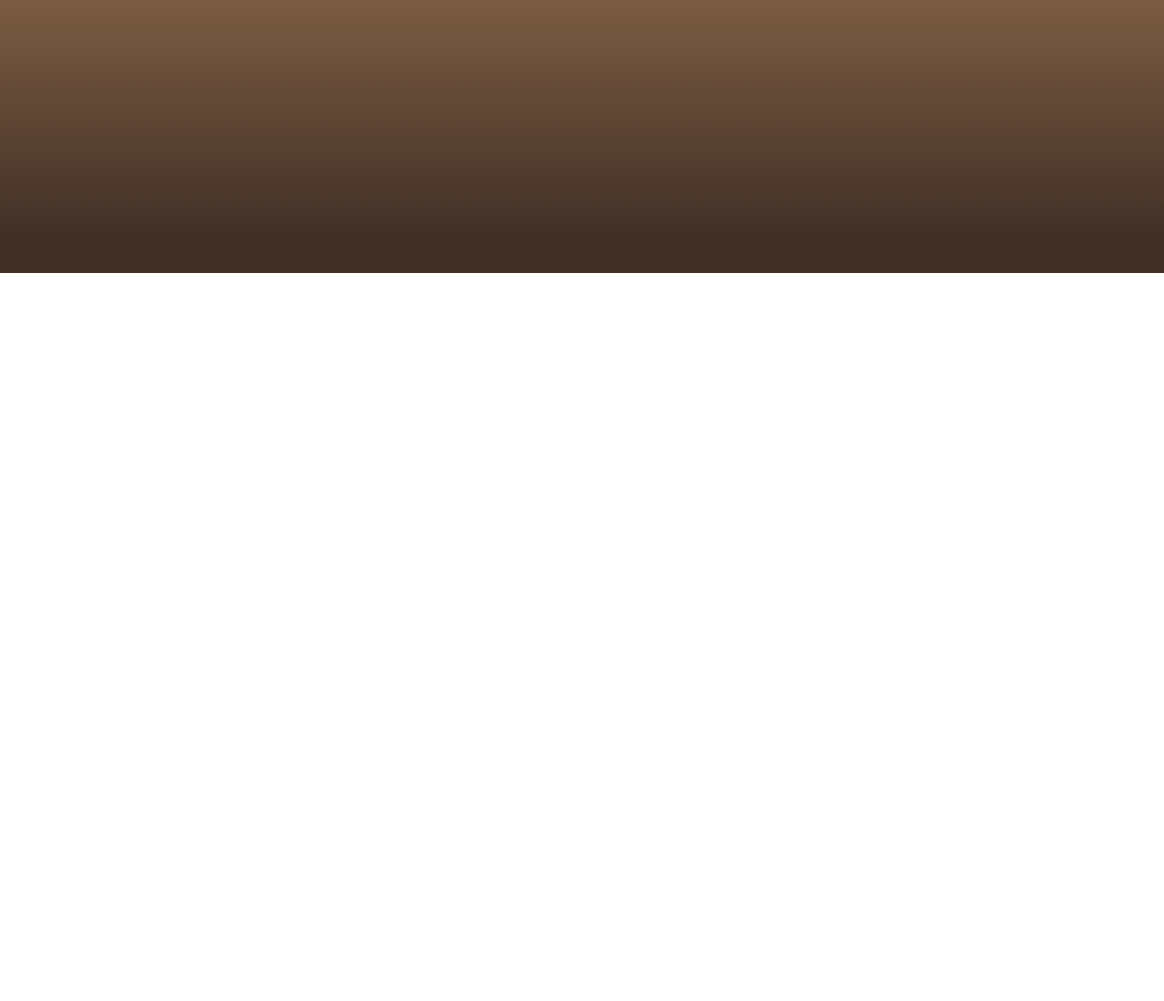
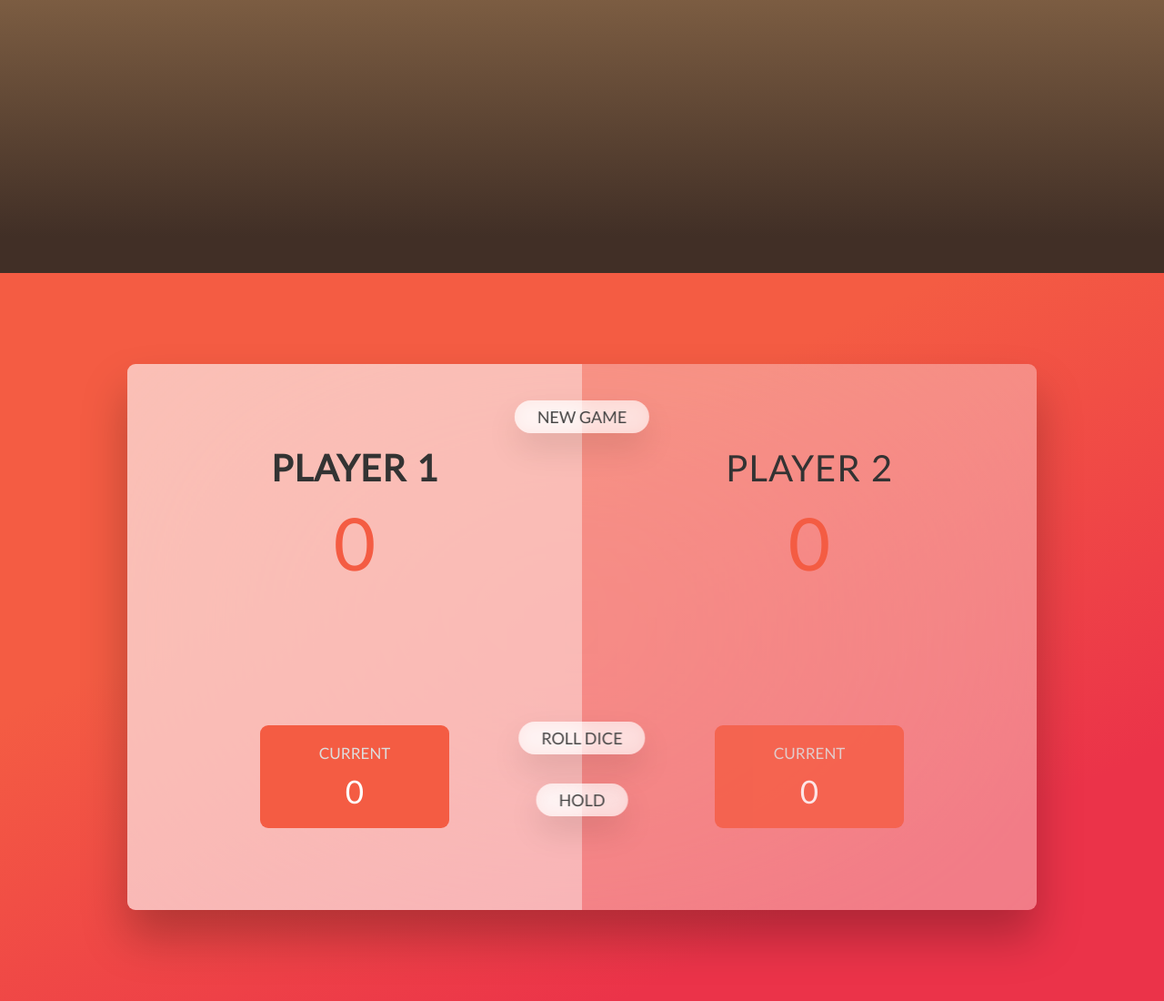
Before and after one commit to chernnovaa/my-JScode, a website: page index.html in a window 1280 px wide. Shown: the part 2100-3200 px from the top of the page at 91% size. Before the commit the page ends 2400 px from the top, so only its background shows below. Drawn offline with Linux system fonts and the light colour scheme.

Commit message:
Adding pig game

```diff
--- a/index.html
+++ b/index.html
@@ -132,6 +132,32 @@
 
       <div class="overlay hidden"></div>
     </section>
+
+    <section class="pig">
+      <div class="pig__box">
+        <div class="pig__player player--0 player--active">
+          <h2 class="pig__player-name" id="name--0">Player 1</h2>
+          <p class="pig__player-score" id="score--0">43</p>
+          <div class="current">
+            <p class="current__label">Current</p>
+            <p class="current__score" id="current--0">0</p>
+          </div>
+        </div>
+        <div class="pig__player player--1">
+          <h2 class="pig__player-name" id="name--1">Player 2</h2>
+          <p class="pig__player-score" id="score--1">24</p>
+          <div class="current">
+            <p class="current__label">Current</p>
+            <p class="current__score" id="current--1">0</p>
+          </div>
+        </div>
+
+        <img class="dice" src="dice-5.png" alt="Playing dice">
+        <button class="pig__btn btn--new">New game</button>
+        <button class="pig__btn btn--roll">Roll dice</button>
+        <button class="pig__btn btn--hold">Hold</button>
+      </div>
+    </section>
   </main>
 
   <script src="script.js"></script>
--- /dev/null
+++ b/sass/_pig.scss
@@ -0,0 +1,153 @@
+.pig {
+  font-family: 'Lato', sans-serif;
+  height: 100vh;
+  display: flex;
+  align-items: center;
+  justify-content: center;
+  background: rgb(244, 92, 67);
+  background: linear-gradient(
+    155deg,
+    rgba(244, 92, 67, 1) 35%,
+    rgba(235, 51, 73, 1) 80%
+  );
+  color: #333;
+
+  &__box {
+    position: relative;
+    width: 100rem;
+    height: 60rem;
+    background-color: rgba(255, 255, 255, 0.35);
+    backdrop-filter: blur(200px);
+    filter: blur();
+    box-shadow: 0 3rem 5rem rgba(0, 0, 0, 0.25);
+    border-radius: 9px;
+    overflow: hidden;
+    display: flex;
+  }
+
+  &__player {
+    flex: 50%;
+    padding: 9rem;
+    display: flex;
+    flex-direction: column;
+    align-items: center;
+    transition: all 0.75s;
+
+    &-name {
+      position: relative;
+      font-size: 4rem;
+      text-transform: uppercase;
+      letter-spacing: 1px;
+      word-spacing: 2px;
+      font-weight: 300;
+      margin-bottom: 1rem;
+    }
+
+    &-score {
+      font-size: 8rem;
+      font-weight: 300;
+      color: #f45c43;
+      margin-bottom: auto;
+    }
+  }
+}
+
+.player--active {
+  background-color: rgba(255, 255, 255, 0.4);
+}
+.player--active .pig__player-name {
+  font-weight: 700;
+}
+.player--active .pig__player-score {
+  font-weight: 400;
+}
+
+.player--active .current {
+  opacity: 1;
+}
+
+.current {
+  background-color: #f45c43;
+  opacity: 0.8;
+  border-radius: 9px;
+  color: #fff;
+  width: 65%;
+  padding: 2rem;
+  text-align: center;
+  transition: all 0.75s;
+
+  &__label {
+    text-transform: uppercase;
+    margin-bottom: 1rem;
+    font-size: 1.7rem;
+    color: #ddd;
+  }
+
+  &__score {
+    font-size: 3.5rem;
+  }
+}
+
+.pig__btn {
+  position: absolute;
+  left: 50%;
+  transform: translateX(-50%);
+  color: #444;
+  background: none;
+  border: none;
+  font-family: inherit;
+  font-size: 1.8rem;
+  text-transform: uppercase;
+  cursor: pointer;
+  font-weight: 400;
+  transition: all 0.2s;
+
+  background-color: white;
+  background-color: rgba(255, 255, 255, 0.6);
+  backdrop-filter: blur(10px);
+
+  padding: 0.7rem 2.5rem;
+  border-radius: 50rem;
+  box-shadow: 0 1.75rem 3.5rem rgba(0, 0, 0, 0.1);
+
+  &:active {
+    transform: translate(-50%, 3px);
+    box-shadow: 0 1rem 2rem rgba(0, 0, 0, 0.15);
+  }
+
+  &:focus {
+    outline: none;
+  }
+}
+
+.btn--new {
+  top: 4rem;
+}
+.btn--roll {
+  top: 39.3rem;
+}
+.btn--hold {
+  top: 46.1rem;
+}
+
+.dice {
+  position: absolute;
+  left: 50%;
+  top: 16.5rem;
+  transform: translateX(-50%);
+  height: 10rem;
+  box-shadow: 0 2rem 5rem rgba(0, 0, 0, 0.2);
+}
+
+.player--winner {
+  background-color: #2f2f2f;
+}
+
+.player--winner .pig__player-name {
+  font-weight: 700;
+  color: #f45c43;
+}
+
+.hidden {
+  display: none;
+}
--- a/sass/main.scss
+++ b/sass/main.scss
@@ -4,4 +4,5 @@
 @import 'header';
 @import 'modal';
 @import 'navigation';
+@import 'pig';
 @import 'variables';
--- a/script.js
+++ b/script.js
@@ -926,3 +926,51 @@ modalCloseButton[0].addEventListener('click', closeModal);
 for (let i = 0; i < navigationButtons.length; i++) {
   navigationButtons[i].addEventListener('click', onModalShow);
 }
+
+overlay.addEventListener('click', closeModal);
+
+//PIG-GAME  --------------------------------------------------------------------------------
+const player0El = document.querySelector('.player--0');
+const player1El = document.querySelector('.player--1');
+const score0El = document.getElementById('score--0');
+const score1El = document.getElementById('score--1');
+const current0El = document.getElementById('current--0');
+const current1El = document.getElementById('current--1');
+
+const diceEl = document.querySelector('.dice');
+const btnNew = document.querySelector('.btn--new');
+const btnRoll = document.querySelector('.btn--roll');
+const btnHold = document.querySelector('.btn--hold');
+
+//starting condition
+score0El.textContent = 0;
+score1El.textContent = 0;
+diceEl.classList.add('hidden');
+
+let currentScore = 0;
+let activePlayer = 0;
+
+btnRoll.addEventListener('click', function () {
+  //generating a random dice roll
+  const dice = Math.trunc(Math.random() * 6) + 1;
+  console.log(dice);
+
+  //display dice
+  diceEl.classList.remove('hidden');
+  diceEl.src = `dice-${dice}.png`;
+
+  //check for rolled 1
+  if (dice !== 1) {
+    //add dice tocurrent score
+    currentScore += dice;
+    document.getElementById(`current--${activePlayer}`).textContent =
+      currentScore;
+  } else {
+    //switch to next player
+    document.getElementById(`current--${activePlayer}`).textContent = 0;
+    currentScore = 0;
+    activePlayer = activePlayer === 0 ? 1 : 0;
+    player0El.classList.toggle('player--active');
+    player1El.classList.toggle('player--active');
+  }
+});
```
Also changed, not shown: css/style.css, dice-1.png (added), dice-2.png (added), dice-3.png (added), dice-4.png (added), dice-5.png (added), dice-6.png (added).
